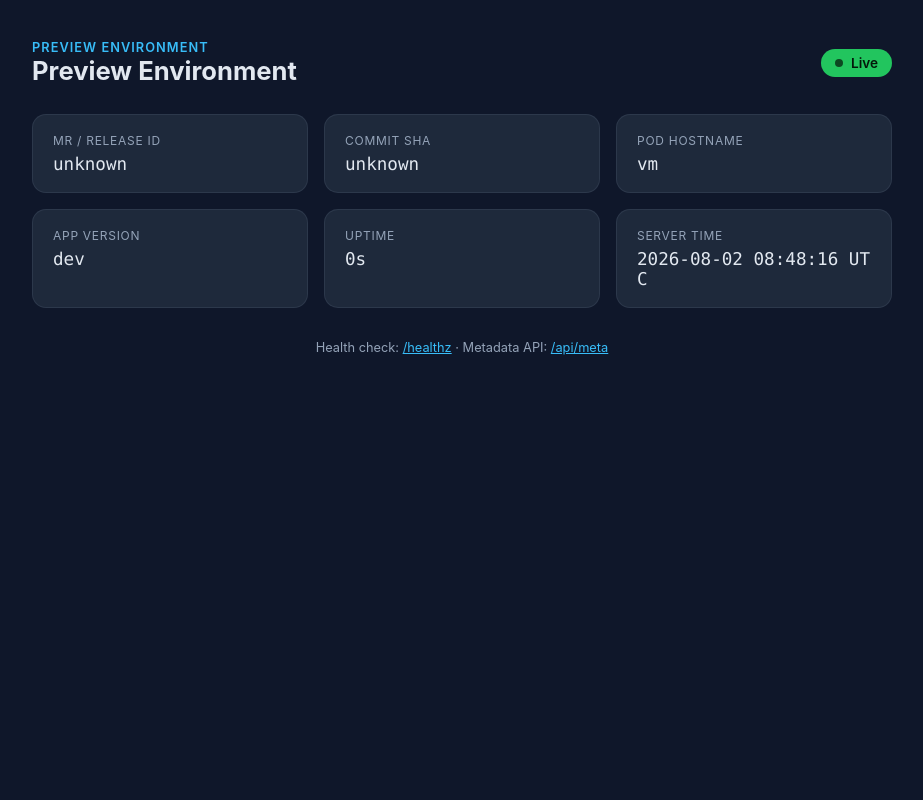
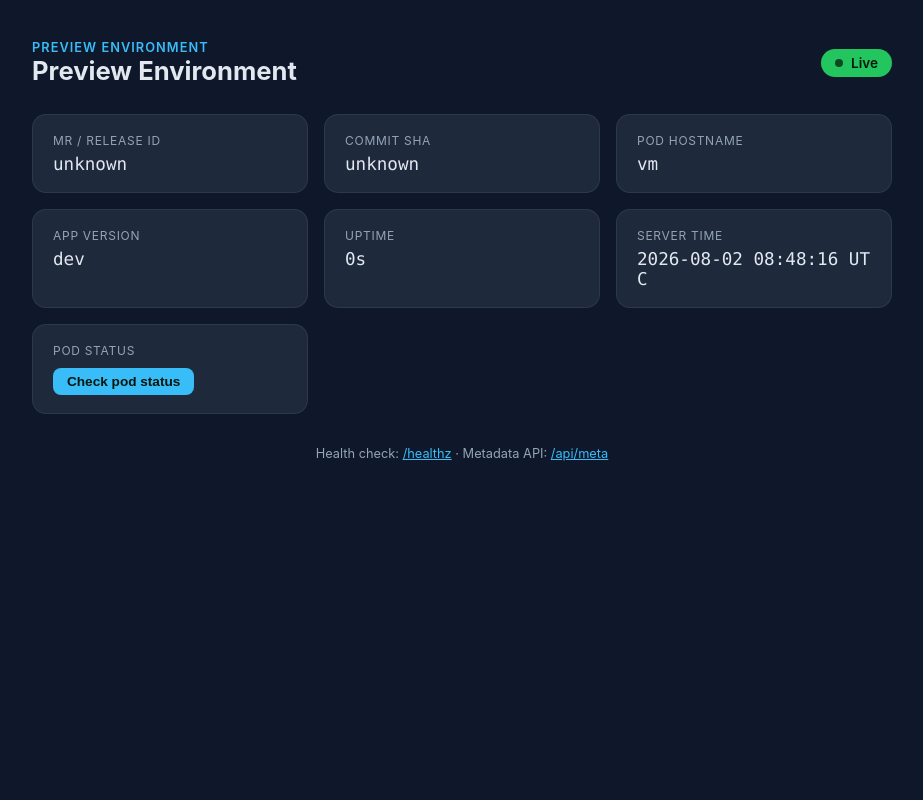
Before and after one commit to noam-zaguri/preview-environment, a FastAPI app: page / in a window 1280 px wide. Shown: the whole page, without its empty margins (178-1101 px from the left). Run offline with FastAPI, Linux system fonts and the light colour scheme.

Commit message:
added the check for the pod status, added it to the html

```diff
--- a/consts.py
+++ b/consts.py
@@ -9,6 +9,7 @@ ENV_ENVIRONMENT = "ENVIRONMENT"
 ENV_HOSTNAME = "HOSTNAME"
 ENV_PORT = "PORT"
 ENV_RELOAD = "RELOAD"
+ENV_POD_NAMESPACE = "POD_NAMESPACE"
 
 # Fallback values used when the corresponding env var is not set.
 DEFAULT_COMMIT_SHA = "unknown"
@@ -17,6 +18,10 @@ DEFAULT_MR_TITLE = ""
 DEFAULT_APP_VERSION = "dev"
 DEFAULT_ENVIRONMENT = "preview"
 DEFAULT_PORT = "8000"
+DEFAULT_POD_NAMESPACE = "default"
+
+# Pod phases considered healthy for the preview-environment pod check.
+POD_HEALTHY_PHASES = {"Running"}
 
 # FastAPI app metadata.
 APP_TITLE = "Preview Environment Dashboard"
--- a/main.py
+++ b/main.py
@@ -6,18 +6,21 @@ A small FastAPI web server intended to run inside an on-demand, per-Merge-Reques
 preview environment on Kubernetes.
 
 It serves:
-  * GET /          -> a visual HTML dashboard showing live pod / release metadata
-  * GET /api/meta  -> the same metadata as JSON (handy for scripts / debugging)
-  * GET /healthz   -> Kubernetes liveness/readiness probe (returns 200 "ok")
+  * GET /            -> a visual HTML dashboard showing live pod / release metadata
+  * GET /api/meta    -> the same metadata as JSON (handy for scripts / debugging)
+  * GET /healthz     -> Kubernetes liveness/readiness probe (returns 200 "ok")
+  * GET /pod-status  -> queries the Kubernetes API and reports whether this pod is
+                         actually Running (200) or not, e.g. Failed/Pending (503)
 
 All metadata is read from environment variables that the CI/CD pipeline is
 expected to inject into the pod (e.g. via the Deployment spec or a ConfigMap):
 
-  COMMIT_SHA     git commit the image was built from
-  MR_RELEASE_ID  merge-request / release identifier for this preview env
-  MR_TITLE       human-readable MR title (optional)
-  APP_VERSION    application version / image tag (optional)
-  ENVIRONMENT    logical environment name (defaults to "preview")
+  COMMIT_SHA      git commit the image was built from
+  MR_RELEASE_ID   merge-request / release identifier for this preview env
+  MR_TITLE        human-readable MR title (optional)
+  APP_VERSION     application version / image tag (optional)
+  ENVIRONMENT     logical environment name (defaults to "preview")
+  POD_NAMESPACE   namespace this pod runs in, used by /pod-status (defaults to "default")
 
 The pod hostname is read from the OS and reflects the Kubernetes pod name.
 """
@@ -26,7 +29,6 @@ from __future__ import annotations
 
 import os
 import socket
-import time
 from datetime import datetime, timezone
 
 from fastapi import FastAPI, Request
@@ -53,8 +55,8 @@ from consts import (
     ENV_RELOAD,
     TEMPLATES_DIR,
 )
-
-_START_TIME = time.time()
+from get_pod_status import get_pod_status
+from uptime import format_uptime, uptime_seconds
 
 
 def _get_metadata() -> dict[str, str]:
@@ -71,25 +73,6 @@ def _get_metadata() -> dict[str, str]:
         "environment": os.getenv(ENV_ENVIRONMENT, DEFAULT_ENVIRONMENT),
         "pod_hostname": os.getenv(ENV_HOSTNAME, socket.gethostname()),
     }
-
-
-def _uptime_seconds() -> int:
-    return int(time.time() - _START_TIME)
-
-
-def _format_uptime(seconds: int) -> str:
-    minutes, secs = divmod(seconds, 60)
-    hours, minutes = divmod(minutes, 60)
-    days, hours = divmod(hours, 24)
-    parts = []
-    if days:
-        parts.append(f"{days}d")
-    if hours or days:
-        parts.append(f"{hours}h")
-    if minutes or hours or days:
-        parts.append(f"{minutes}m")
-    parts.append(f"{secs}s")
-    return " ".join(parts)
 
 
 app = FastAPI(
@@ -111,11 +94,23 @@ def healthz() -> PlainTextResponse:
     return PlainTextResponse("ok", status_code=200)
 
 
+@app.get("/pod-status")
+def pod_status() -> JSONResponse:
+    """Report whether the preview-environment pod is Running (and not e.g. Failed/Pending).
+
+    Unlike /healthz, this actually queries the Kubernetes API for the pod's
+    phase rather than just confirming the FastAPI process is up.
+    """
+    status = get_pod_status()
+    status_code = 200 if status["healthy"] else 503
+    return JSONResponse(status, status_code=status_code)
+
+
 @app.get("/api/meta")
 def api_meta() -> JSONResponse:
     """Return the environment metadata as JSON."""
     meta = _get_metadata()
-    meta["uptime_seconds"] = _uptime_seconds()
+    meta["uptime_seconds"] = uptime_seconds()
     meta["server_time_utc"] = datetime.now(timezone.utc).isoformat()
     return JSONResponse(meta)
 
@@ -137,7 +132,7 @@ def dashboard(request: Request) -> HTMLResponse:
         "pod_hostname": meta["pod_hostname"],
         "app_version": meta["app_version"],
         "mr_title": meta["mr_title"],
-        "uptime": _format_uptime(_uptime_seconds()),
+        "uptime": format_uptime(uptime_seconds()),
         "server_time": datetime.now(timezone.utc).strftime("%Y-%m-%d %H:%M:%S UTC"),
     }
     return templates.TemplateResponse(request, DASHBOARD_TEMPLATE, context)
--- a/requirements.txt
+++ b/requirements.txt
@@ -1,3 +1,4 @@
 fastapi
 uvicorn[standard]>=0.29
 jinja2>=3.1
+kubernetes>=29.0
--- a/templates/dashboard.html
+++ b/templates/dashboard.html
@@ -12,6 +12,7 @@
       --text: #e2e8f0;
       --muted: #94a3b8;
       --ok: #22c55e;
+      --bad: #ef4444;
     }
     * { box-sizing: border-box; }
     body {
@@ -38,6 +39,19 @@
     .value { font-size: 1.1rem; font-family: "SF Mono", Menlo, Consolas, monospace; word-break: break-all; }
     footer { margin-top: 32px; color: var(--muted); font-size: 0.8rem; text-align: center; }
     a { color: var(--accent); }
+    .check-btn {
+      background: var(--accent); color: #04170a; font-weight: 600; border: none;
+      padding: 6px 14px; border-radius: 8px; font-size: 0.85rem; cursor: pointer;
+      margin-top: 4px;
+    }
+    .check-btn:disabled { opacity: 0.6; cursor: default; }
+    .pod-badge {
+      display: inline-flex; align-items: center; gap: 6px;
+      padding: 3px 10px; border-radius: 999px; font-size: 0.8rem; font-weight: 600;
+      margin-top: 8px;
+    }
+    .pod-badge.healthy { background: var(--ok); color: #04170a; }
+    .pod-badge.unhealthy { background: var(--bad); color: #2a0505; }
   </style>
 </head>
 <body>
@@ -75,6 +89,11 @@
         <div class="label">Server Time</div>
         <div class="value">{{ server_time }}</div>
       </div>
+      <div class="card">
+        <div class="label">Pod Status</div>
+        <button class="check-btn" id="pod-status-btn" onclick="checkPodStatus()">Check pod status</button>
+        <div id="pod-status-result"></div>
+      </div>
       {% if mr_title %}
       <div class="card">
         <div class="label">MR Title</div>
@@ -110,6 +129,41 @@
       } catch (e) { /* ignore transient errors */ }
     }
     setInterval(refresh, 1000);
+
+    async function checkPodStatus() {
+      const btn = document.getElementById('pod-status-btn');
+      const result = document.getElementById('pod-status-result');
+      btn.disabled = true;
+      btn.textContent = 'Checking...';
+      try {
+        const res = await fetch('/pod-status', { cache: 'no-store' });
+        const data = await res.json();
+        const healthy = data.healthy === true;
+
+        result.replaceChildren();
+        const badge = document.createElement('span');
+        badge.className = 'pod-badge ' + (healthy ? 'healthy' : 'unhealthy');
+        badge.textContent = (healthy ? '✓ ' : '✗ ') + (data.phase || 'Unknown');
+        result.appendChild(badge);
+
+        if (data.error) {
+          const errLine = document.createElement('div');
+          errLine.className = 'label';
+          errLine.style.marginTop = '6px';
+          errLine.textContent = data.error;
+          result.appendChild(errLine);
+        }
+      } catch (e) {
+        result.replaceChildren();
+        const badge = document.createElement('span');
+        badge.className = 'pod-badge unhealthy';
+        badge.textContent = '✗ Request failed';
+        result.appendChild(badge);
+      } finally {
+        btn.disabled = false;
+        btn.textContent = 'Check pod status';
+      }
+    }
   </script>
 </body>
 </html>
```
Also changed, not shown: get_pod_status.py (added, +46 -0 lines), uptime.py (added, +26 -0 lines).
